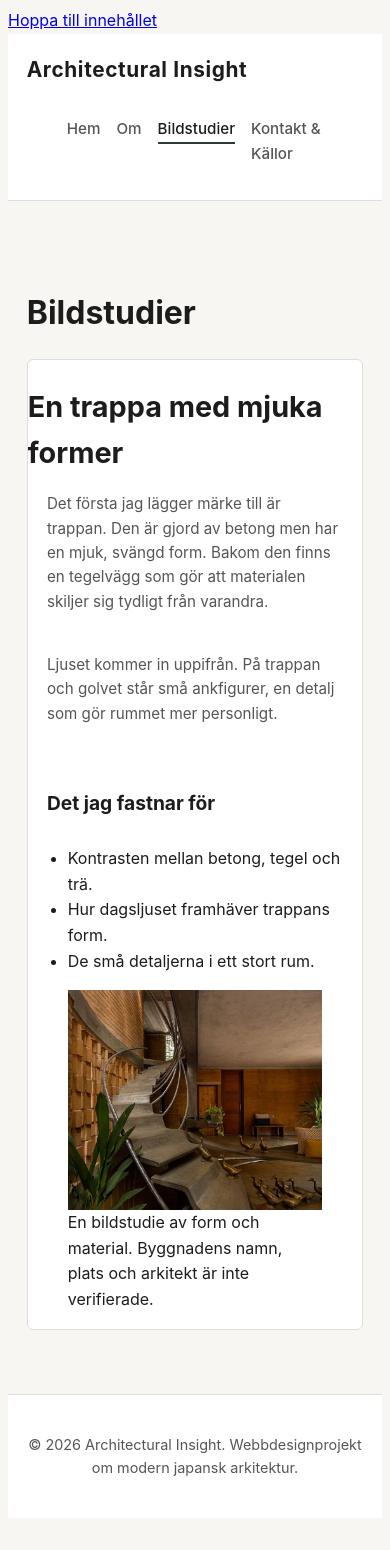
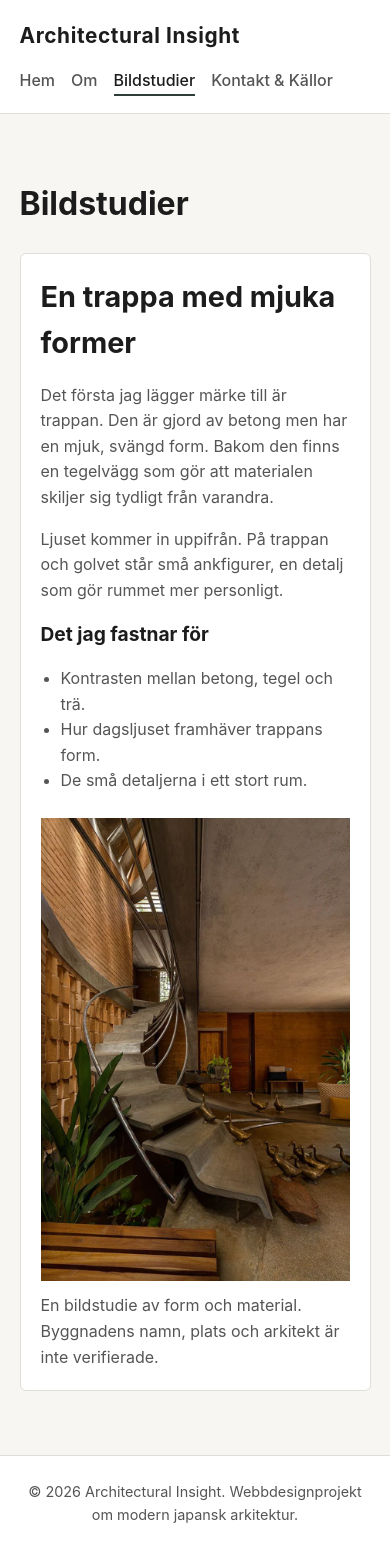
Before and after one commit to mariammksm/Programmering, a plain HTML site: page projekt.html in a window 390 px wide. Before the commit the page ends 1526 px from the top, so only its background shows below. Drawn offline with Linux system fonts and the light colour scheme.

Commit message:
Uppdatera  CSS

```diff
--- a/css/style.css
+++ b/css/style.css
@@ -8,7 +8,6 @@
     --accent-hover: #1d2923;
     --border-color: #e0ded8;
     --max-width: 1100px;
-}
 }
 
 * {
@@ -107,7 +106,7 @@ main {
     color: #e8ecea;
 }
 
-..btn {
+.btn {
     display: inline-block;
     background-color: #ffffff;
     color: var(--accent-color);
@@ -140,7 +139,7 @@ main {
 
 .grid-3 {
     display: grid;
-    grid-template-columns: repeat(auto-fit, minmax(280px, 1fr));
+    grid-template-columns: repeat(auto-fit, minmax(min(100%, 280px), 1fr));
     gap: 2rem;
 }
 
@@ -165,7 +164,7 @@ main {
 .card p {
     padding: 0 1.2rem 1.5rem 1.2rem;
     color: var(--muted-text);
-    font-size: 0.95rem;
+    font-size: 1rem;
 }
 
 /* Sidfot */
@@ -186,6 +185,86 @@ main {
 
     .nav-list {
         gap: 1rem;
-        font-size: 0.95rem;
+        font-size: 1rem;
     }
 }
+/* Undersidorna delar samma avstånd och textstil. */
+.content-card {
+    padding: 2rem;
+    margin-top: 1.5rem;
+}
+
+.content-card p, .content-card h3 {
+    padding: 0;
+    margin-bottom: 1rem;
+}
+
+.content-card ul {
+    margin: 0.5rem 0 1.5rem 1.25rem;
+    color: var(--muted-text);
+}
+
+.content-card img {
+    height: auto;
+    max-width: 700px;
+    margin-top: 1rem;
+}
+
+a {
+    color: var(--accent-color);
+    overflow-wrap: anywhere;
+}
+
+figcaption {
+    color: var(--muted-text);
+    margin-top: 0.75rem;
+}
+
+/* Knappen använder samma färger som resten av sidan. */
+#textstorlek {
+    font: inherit;
+    color: white;
+    background-color: var(--accent-color);
+    border: 2px solid var(--accent-color);
+    border-radius: 4px;
+    padding: 0.6rem 1rem;
+    cursor: pointer;
+}
+
+#textstorlek:hover {
+    background-color: var(--accent-hover);
+}
+
+/* Visa tydligt var fokus är när man använder Tab. */
+a:focus-visible, button:focus-visible {
+    outline: 3px solid #a94712;
+    outline-offset: 4px;
+}
+
+.skip-link {
+    position: absolute;
+    top: -100px;
+    left: 1rem;
+    background-color: white;
+    padding: 1rem;
+    z-index: 1;
+}
+
+.skip-link:focus {
+    top: 1rem;
+}
+
+.nav-list {
+    flex-wrap: wrap;
+}
+
+/* Även kort och långa ord ska få plats på en mobil. */
+@media (max-width: 600px) {
+    .content-card {
+        padding: 1.25rem;
+    }
+
+    .hero {
+        padding: 3rem 0;
+    }
+}
```
